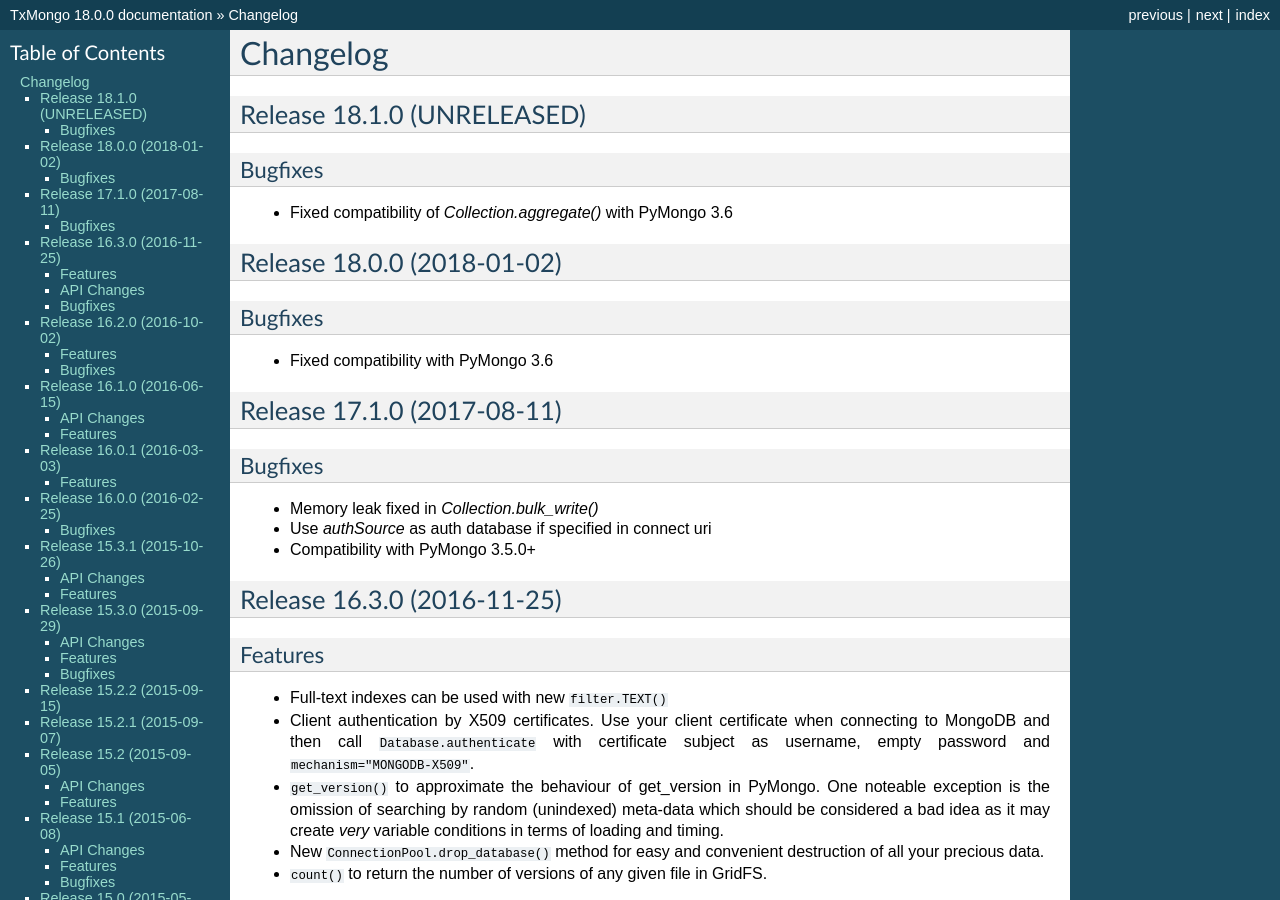
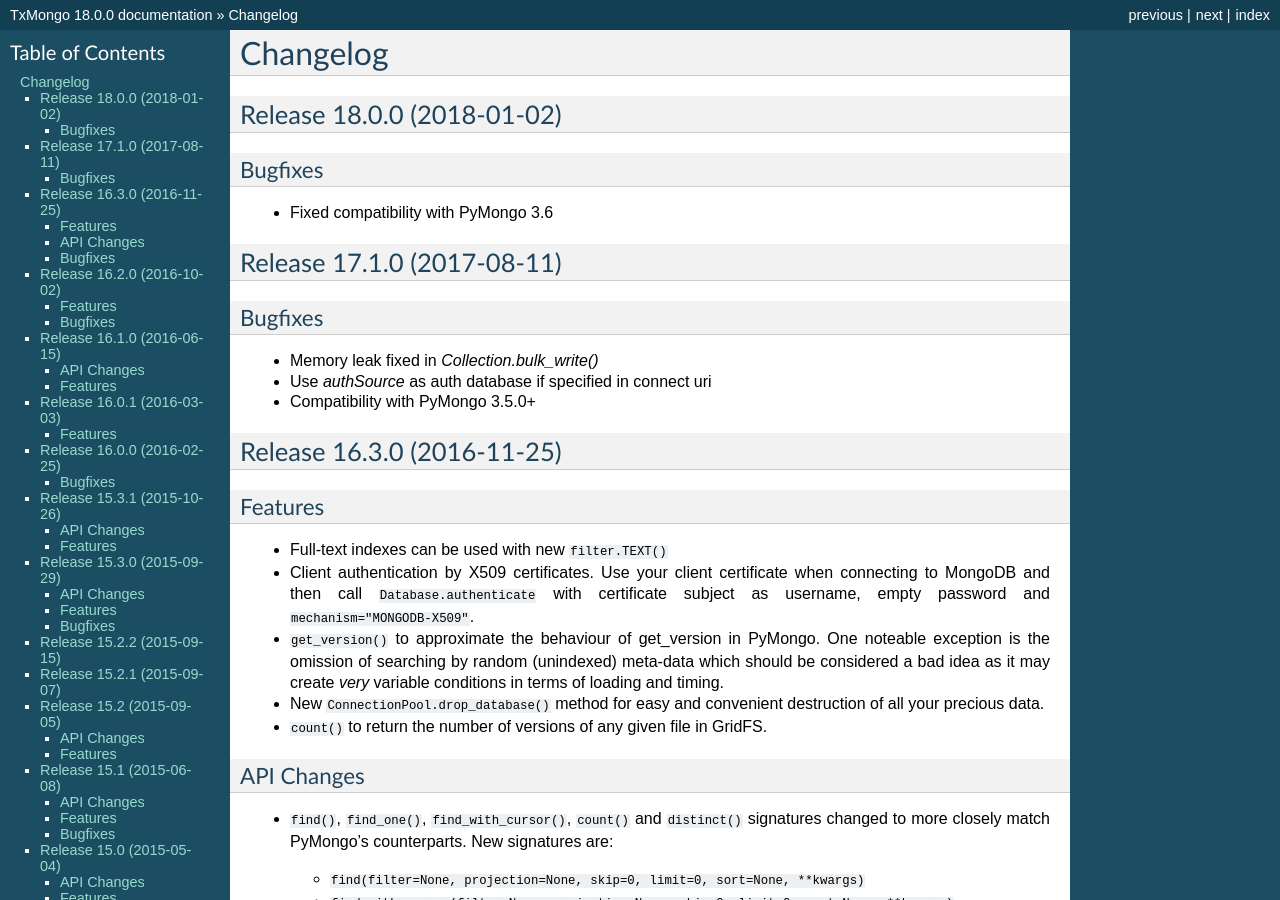
Before and after one commit to twisted/txmongo, a Sphinx documentation site: the page built from docs/source/NEWS.rst, in a window 1280 px wide and 900 px high. Built offline with Sphinx 7.4.7, drawn with Linux system fonts in a browser that asks for light colours; formulas are drawn with MathJax 3.

Commit message:
Revert "Updated Changelog"
This reverts commit a1038cc8e9521b14c5435594def22dceebe1652f.

```diff
--- a/docs/source/NEWS.rst
+++ b/docs/source/NEWS.rst
@@ -1,13 +1,5 @@
 Changelog
 =========
-
-Release 18.1.0 (UNRELEASED)
----------------------------
-
-Bugfixes
-^^^^^^^^
-
-- Fixed compatibility of `Collection.aggregate()` with PyMongo 3.6
 
 Release 18.0.0 (2018-01-02)
 ---------------------------
```
